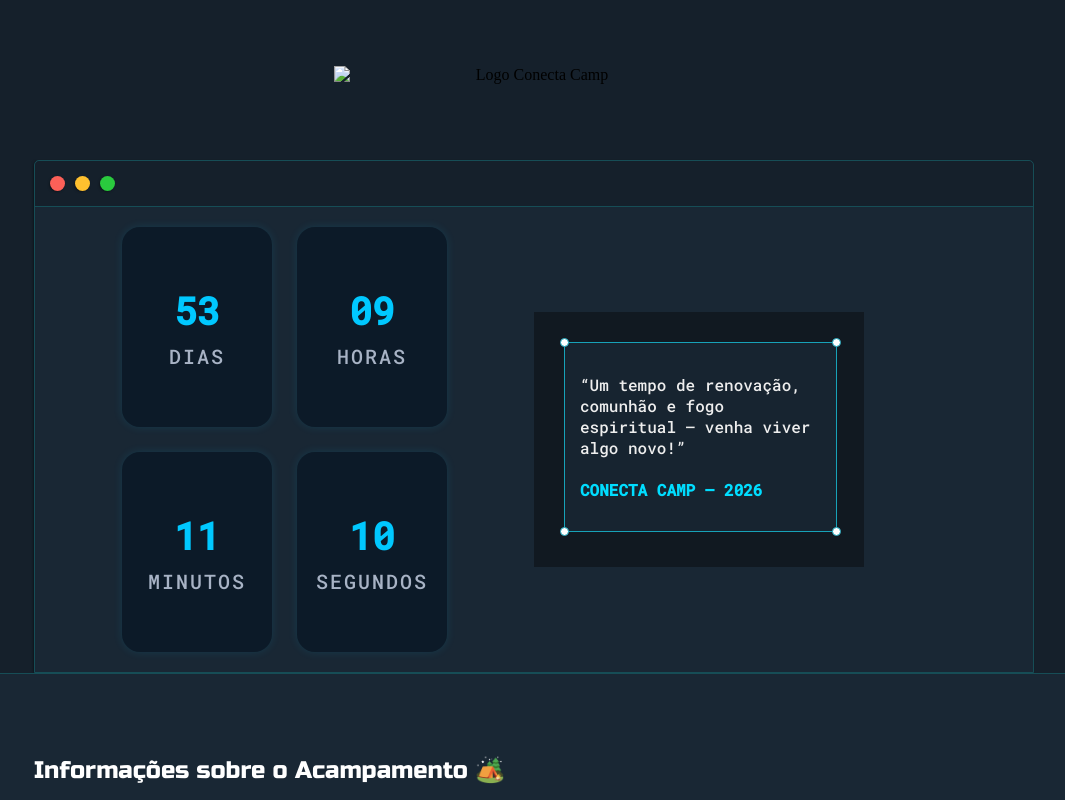
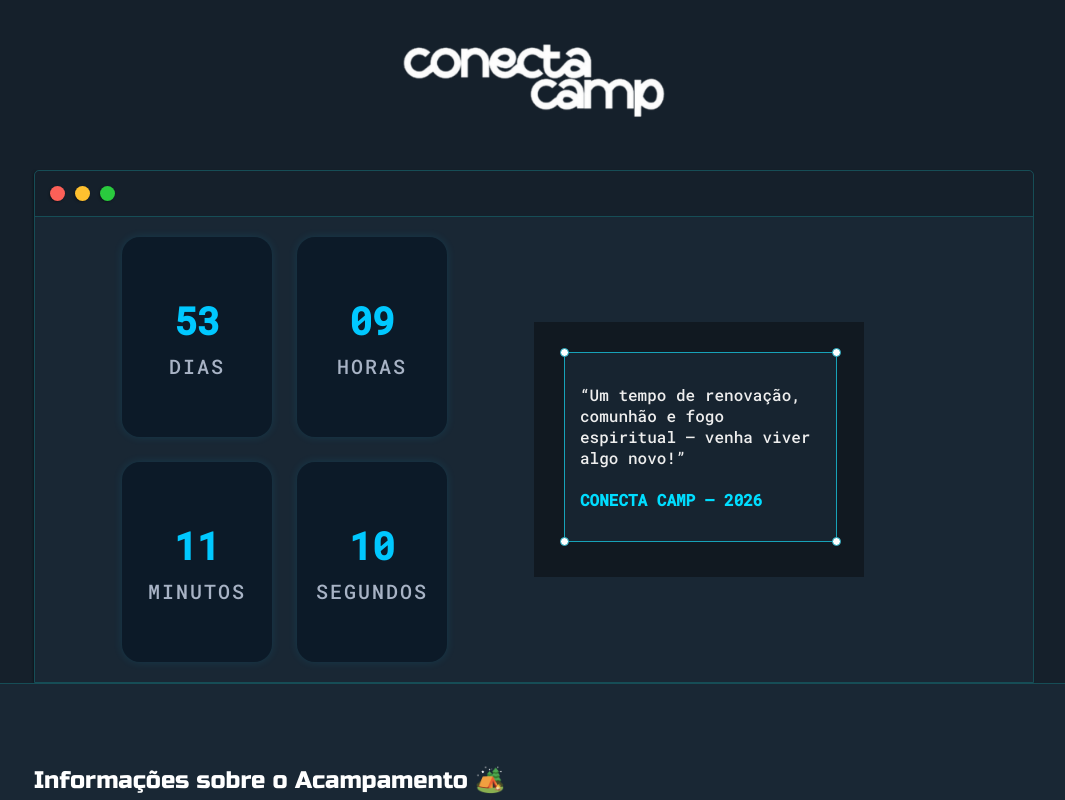
Before and after one commit to joaonotch/conect-acamp2026, a website: page index.html in a window 1280 px wide. Shown: the top 800 px of the page, without its empty margins (106-1171 px from the left). Drawn offline with Linux system fonts and the light colour scheme.

Commit message:
Update index.html

```diff
--- a/index.html
+++ b/index.html
@@ -18,7 +18,7 @@
   <section class="s1">
     <div class="main-container">
       <div class="greeting-wrap">
-        <img src="/images/logo.png" alt="Logo Conecta Camp" class="logo-conecta">
+        <img src="/logo.png" alt="Logo Conecta Camp" class="logo-conecta">
       </div>
       <div class="intro-wrapper">
         <div class="nav-wrapper">
```
